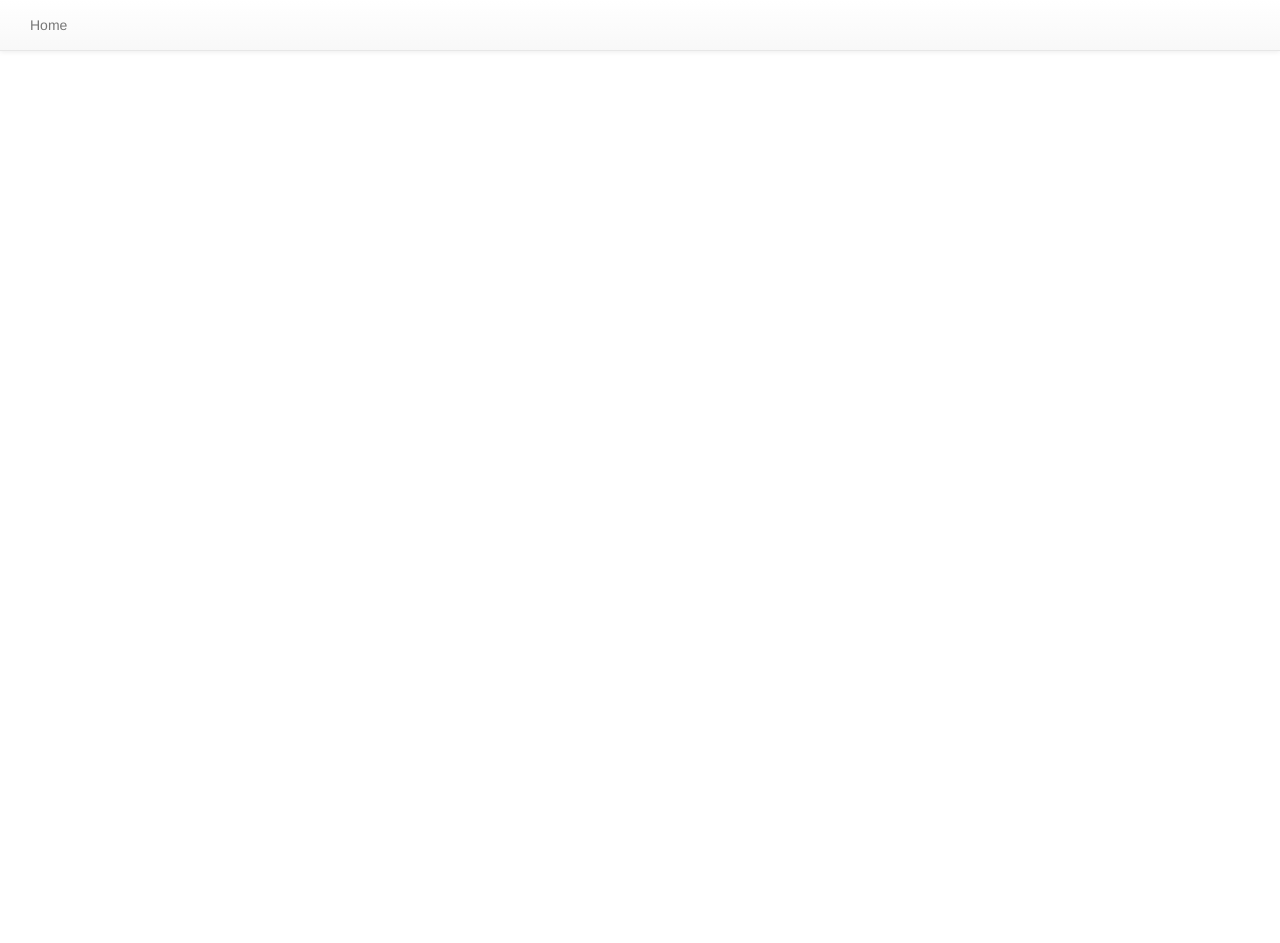
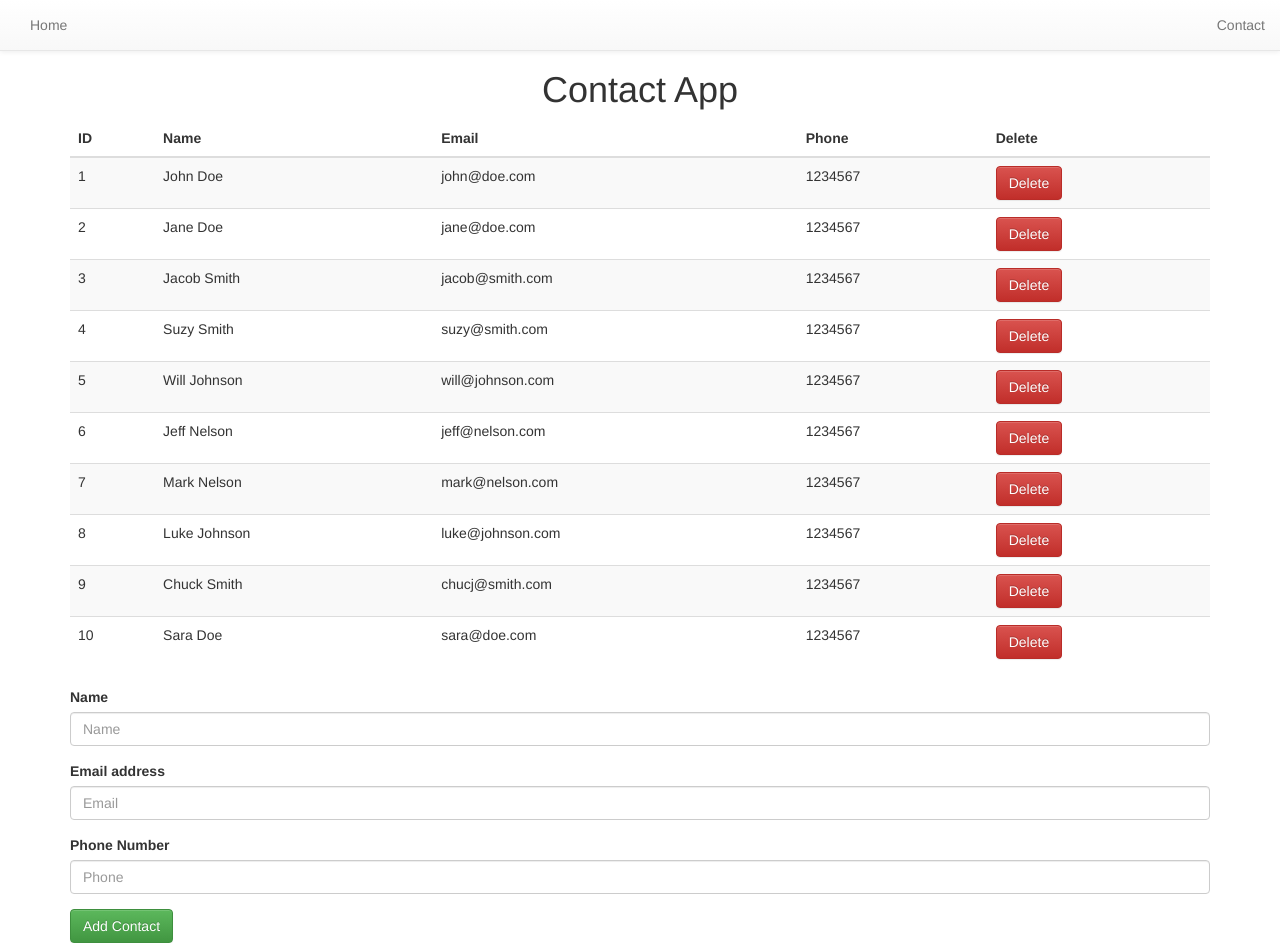
Before and after one commit to djay24/angular-test, an Angular app: page /contact in a window 1280 px wide. Before the commit this address led to /. Before the commit the page ends 800 px from the top, so only its background shows below. Built offline with nearby package versions, Linux system fonts and the light colour scheme.

Commit message:
worked on day3 contact app

```diff
--- a/src/app/app-routing.module.ts
+++ b/src/app/app-routing.module.ts
@@ -1,9 +1,11 @@
 import { NgModule } from '@angular/core';
 import { RouterModule, Routes } from '@angular/router';
 import { HomeComponent} from './home/home.component';
+import { ContactComponent} from './contact/contact.component'
 
 const routes: Routes = [
   { path: '', component: HomeComponent },
+  { path: 'contact', component: ContactComponent}
 ];
 
 @NgModule({
--- a/src/app/app.component.html
+++ b/src/app/app.component.html
@@ -12,7 +12,7 @@
         <li><a routerLink="/">Home</a></li>
       </ul>
       <ul class="nav navbar-nav navbar-right">
-
+        <li><a routerLink="/contact">Contact</a></li>
       </ul>
     </div>
   </div>
--- /dev/null
+++ b/src/app/contact.ts
@@ -0,0 +1,6 @@
+export class Contact {
+    id: number;
+    name: string;
+    phone: string;
+    email: string;
+}
--- a/src/app/contact/contact.component.html
+++ b/src/app/contact/contact.component.html
@@ -1,3 +1,57 @@
-<p>
-  contact works!
-</p>
+<div class="container" style="margin-top: 50px;">
+  <div class="row">
+    <h1 class="text-center">Contact App</h1>
+  </div>
+  <table class="table table-striped">
+    <thead>
+      <tr>
+        <th>ID</th>
+        <th>Name</th>
+        <th>Email</th>
+        <th>Phone</th>
+        <th>Delete</th>
+      </tr>
+    </thead>
+    <tbody>
+      <tr *ngFor="let contact of contacts">
+        <td>{{ contact.id }}</td>
+        <td>{{ contact.name }}</td>
+        <td>{{ contact.email }}</td>
+        <td>{{ contact.phone }}</td>
+        <td><a (click)="deleteContact(contact)" class="btn btn-danger">Delete</a></td>
+      </tr>
+    </tbody>
+  </table>
+
+  <form action="POST" (ngSubmit)="addContact()">
+    <div class="form-group">
+      <label for="name">Name</label>
+      <input type="text" class="form-control" id="name" placeholder="Name" name="name" [(ngModel)]="newContact.name">
+    </div>
+    <div class="form-group">
+      <label for="email">Email address</label>
+      <input type="email" class="form-control" id="email" placeholder="Email" name="email" [(ngModel)]="newContact.email">
+    </div>
+    <div class="form-group">
+      <label for="phone">Phone Number</label>
+      <input type="number" class="form-control" id="phone" placeholder="Phone" name="phone" [(ngModel)]="newContact.phone">
+    </div>
+    <button class="btn btn-success">Add Contact</button>
+  </form>
+
+  <!-- <form action="POST" (ngSubmit)="addContact()">
+    <div class="form-group">
+      <label for=name>Name</label>
+      <input type="text" class="form-control" id="name" name="name" placeholder"Name" [(ngModel)]="newContact.name">
+    </div>
+    <div class="form-group">
+      <label for="email">Email</label>
+      <input type="email" class="form-control" id="email" name="email" placeholder="Email" [(ngModel)]="newContact.email"]>
+    </div>
+    <div class="formgroup">
+      <label for="phone">Phone</label>
+      <input type="number" class="form-control" id="phone" name="phone" placeholder="Phone" [(ngModel)]="newContact.phone">
+    </div>
+    <button class="btn btn-success"></button>
+  </form> -->
+</div>
--- a/src/app/contact/contact.component.ts
+++ b/src/app/contact/contact.component.ts
@@ -1,4 +1,7 @@
 import { Component, OnInit } from '@angular/core';
+import { CONTACTS } from '../mock-contacts';
+import { Contact } from '../contact';
+
 
 @Component({
   selector: 'app-contact',
@@ -7,7 +10,24 @@ import { Component, OnInit } from '@angular/core';
 })
 export class ContactComponent implements OnInit {
 
+  newContact: Contact = new Contact();
+  contacts = CONTACTS;
   constructor() { }
+
+  deleteContact(del){
+    const remove: number = this.contacts.indexOf(del);
+    if (remove !== -1) {
+      this.contacts.splice(remove, 1);
+    }
+  }
+
+  addContact() {
+    const lastIndex = this.contacts.length - 1;
+    const last = this.contacts[lastIndex];
+    this.newContact.id = last.id + 1;
+    this.contacts.push(this.newContact);
+    this.newContact = new Contact();
+  }
 
   ngOnInit() {
   }
--- /dev/null
+++ b/src/app/mock-contacts.ts
@@ -0,0 +1,14 @@
+import { Contact } from './contact';
+
+export const CONTACTS: Contact[] = [
+    { id: 1, name: 'John Doe', email: 'john@doe.com', phone: '1234567' },
+    { id: 2, name: 'Jane Doe', email: 'jane@doe.com', phone: '1234567' },
+    { id: 3, name: 'Jacob Smith', email: 'jacob@smith.com', phone: '1234567' },
+    { id: 4, name: 'Suzy Smith', email: 'suzy@smith.com', phone: '1234567' },
+    { id: 5, name: 'Will Johnson', email: 'will@johnson.com', phone: '1234567' },
+    { id: 6, name: 'Jeff Nelson', email: 'jeff@nelson.com', phone: '1234567' },
+    { id: 7, name: 'Mark Nelson', email: 'mark@nelson.com', phone: '1234567' },
+    { id: 8, name: 'Luke Johnson', email: 'luke@johnson.com', phone: '1234567' },
+    { id: 9, name: 'Chuck Smith', email: 'chucj@smith.com', phone: '1234567' },
+    { id: 10, name: 'Sara Doe', email: 'sara@doe.com', phone: '1234567' },
+]
```
